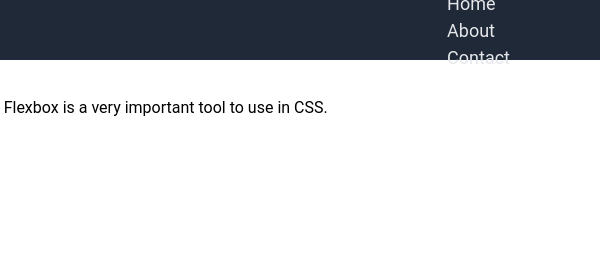
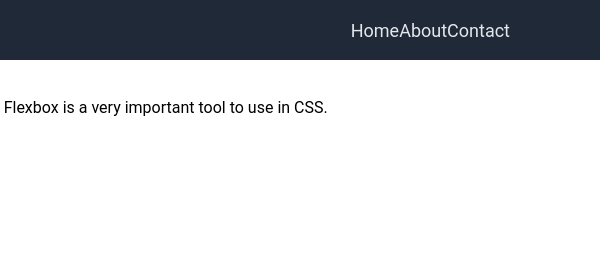
Before and after one commit to shalamaqf/landing-page, a plain HTML site: page index.html in a window 1280 px wide. Shown: the top 280 px of the page, 680-1280 px from the left. Drawn offline with Linux system fonts and the light colour scheme.

Commit message:
Create a descendant selector and set a flexbox
Create a 'header .navbar' selector and set '.navbar' as a flexbox for li elements.

```diff
--- a/style.css
+++ b/style.css
@@ -44,3 +44,7 @@ header .container {
     align-items: center;
     height: 100%;
 }
+
+header .navbar {
+    display: flex;
+}
```
